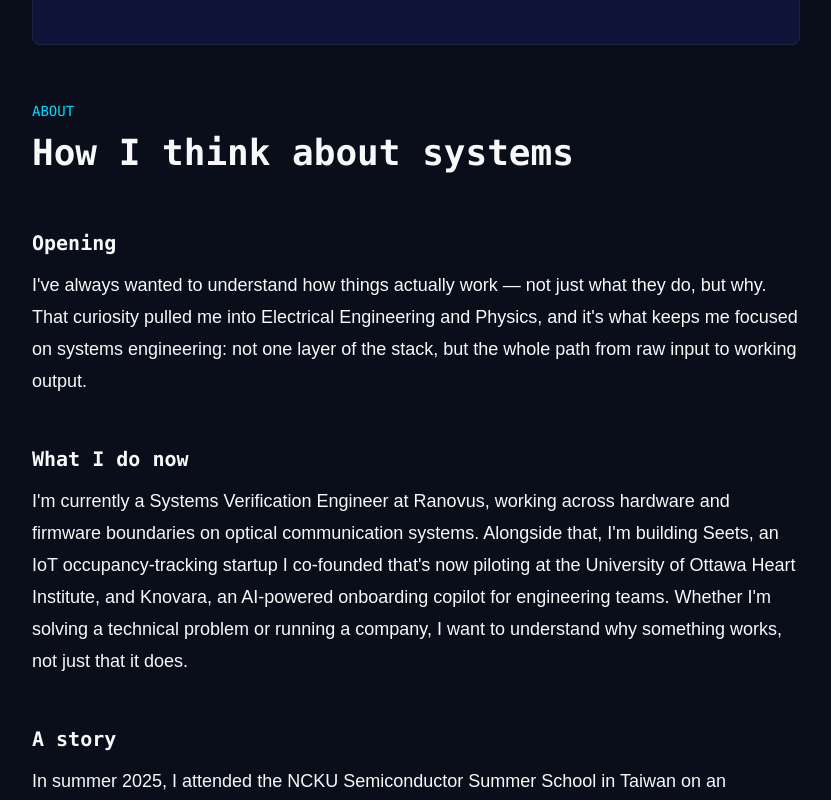
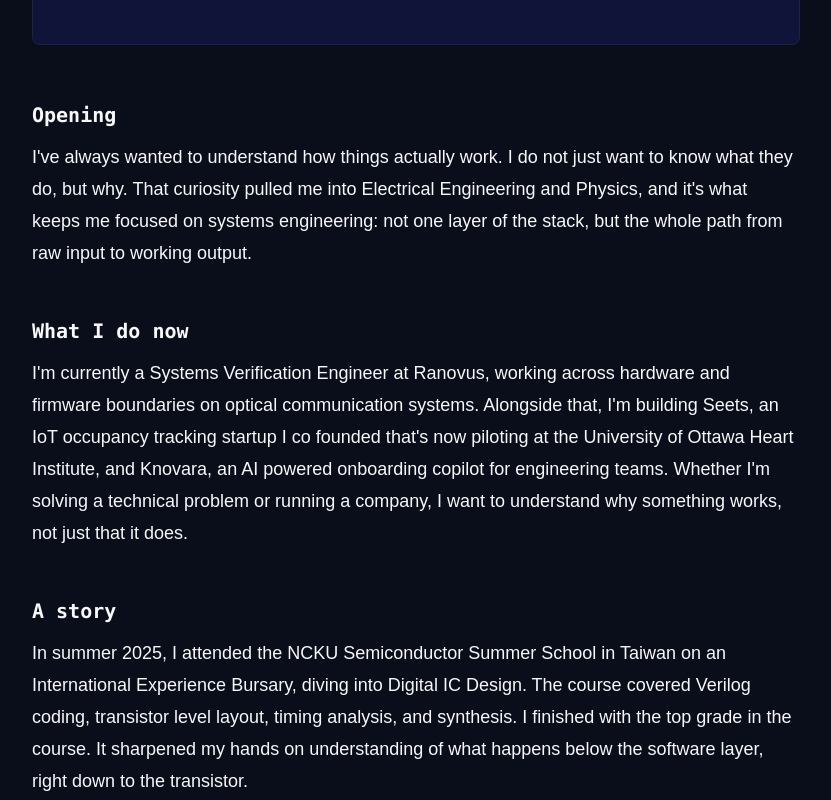
Before and after one commit to Zachary-Levesque/Portfolio, a Next.js app: page /about in a window 1280 px wide. Shown: the part 640-1440 px from the top of the page, without its empty margins (224-1055 px from the left). Built offline with nearby package versions, Linux system fonts and the light colour scheme.

Commit message:
Update page.tsx

```diff
--- a/app/about/page.tsx
+++ b/app/about/page.tsx
@@ -2,15 +2,15 @@ export default function AboutPage() {
   const sections = [
     {
       title: "Opening",
-      body: "I've always wanted to understand how things actually work — not just what they do, but why. That curiosity pulled me into Electrical Engineering and Physics, and it's what keeps me focused on systems engineering: not one layer of the stack, but the whole path from raw input to working output."
+      body: "I've always wanted to understand how things actually work. I do not just want to know what they do, but why. That curiosity pulled me into Electrical Engineering and Physics, and it's what keeps me focused on systems engineering: not one layer of the stack, but the whole path from raw input to working output."
     },
     {
       title: "What I do now",
-      body: "I'm currently a Systems Verification Engineer at Ranovus, working across hardware and firmware boundaries on optical communication systems. Alongside that, I'm building Seets, an IoT occupancy-tracking startup I co-founded that's now piloting at the University of Ottawa Heart Institute, and Knovara, an AI-powered onboarding copilot for engineering teams. Whether I'm solving a technical problem or running a company, I want to understand why something works, not just that it does."
+      body: "I'm currently a Systems Verification Engineer at Ranovus, working across hardware and firmware boundaries on optical communication systems. Alongside that, I'm building Seets, an IoT occupancy tracking startup I co founded that's now piloting at the University of Ottawa Heart Institute, and Knovara, an AI powered onboarding copilot for engineering teams. Whether I'm solving a technical problem or running a company, I want to understand why something works, not just that it does."
     },
     {
       title: "A story",
-      body: "In summer 2025, I attended the NCKU Semiconductor Summer School in Taiwan on an International Experience Bursary, diving into Digital IC Design — Verilog coding, transistor-level layout, timing analysis, and synthesis. I finished with the top grade in the course. It sharpened my hands-on understanding of what happens below the software layer, right down to the transistor."
+      body: "In summer 2025, I attended the NCKU Semiconductor Summer School in Taiwan on an International Experience Bursary, diving into Digital IC Design. The course covered Verilog coding, transistor level layout, timing analysis, and synthesis. I finished with the top grade in the course. It sharpened my hands on understanding of what happens below the software layer, right down to the transistor."
     }
   ];
 
@@ -20,13 +20,6 @@ export default function AboutPage() {
       <div className="flex aspect-[4/3] items-center justify-center rounded-lg border border-border bg-surface text-center font-mono text-sm uppercase text-muted">
         photo
       </div>
-
-      <header>
-        <p className="font-mono text-sm uppercase text-accent">About</p>
-        <h1 className="mt-3 font-mono text-4xl font-semibold text-foreground">
-          How I think about systems
-        </h1>
-      </header>
 
       <div className="space-y-12">
         {sections.map((section) => (
```
